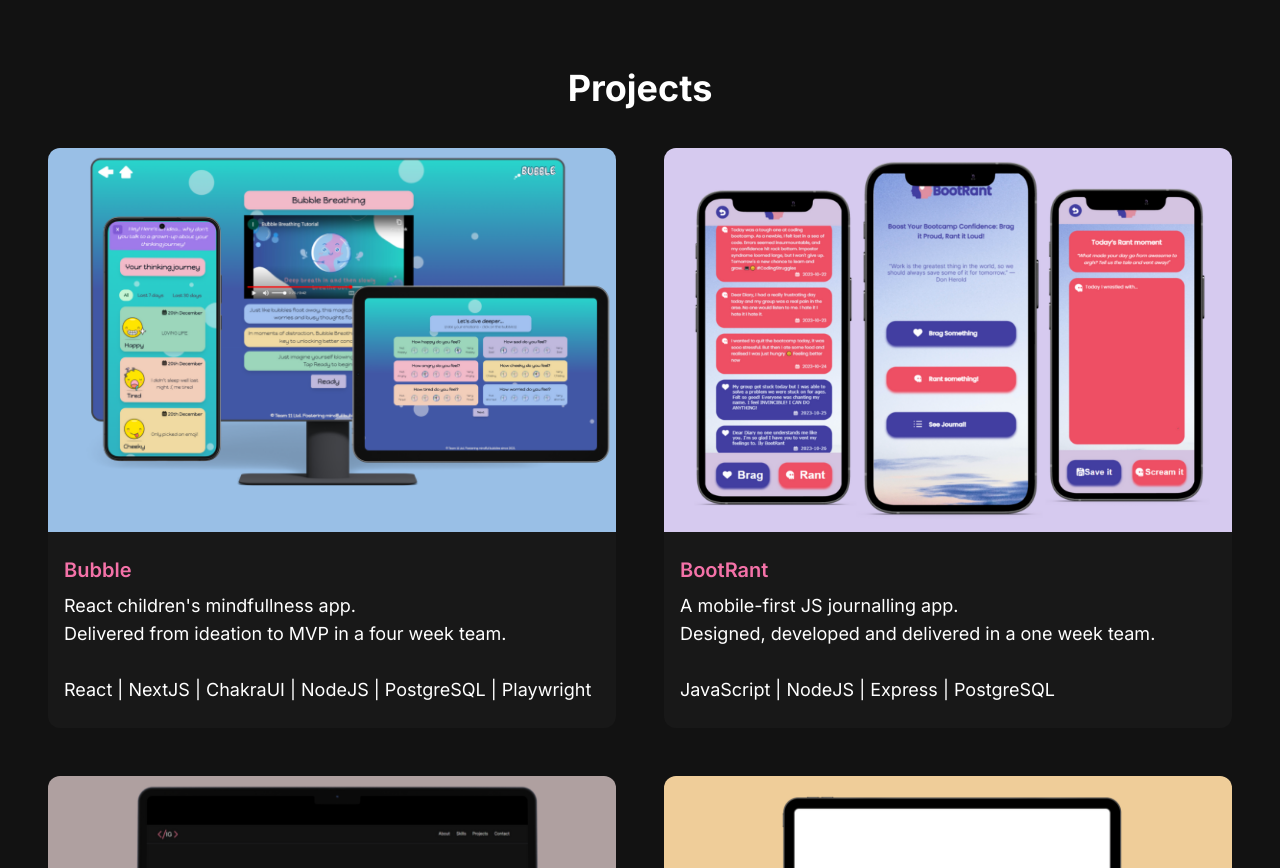
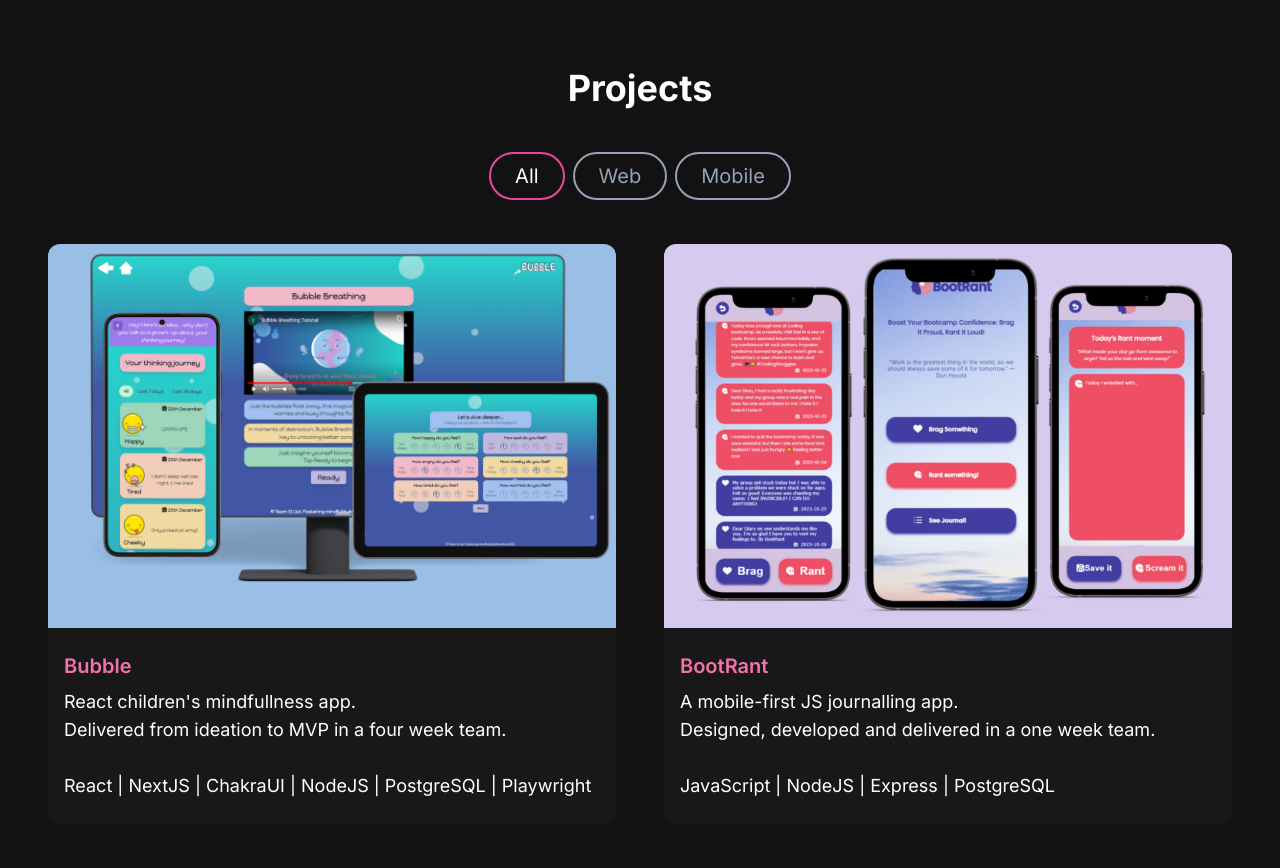
Before and after one commit to indiagrant/React-Portfolio-Site, a Next.js app: page / in a window 1280 px wide. Shown: the part 1880-2748 px from the top of the page. Built offline with nearby package versions, Linux system fonts and the light colour scheme.

Commit message:
project tag buttons added

```diff
--- a/src/app/components/ProjectSection.jsx
+++ b/src/app/components/ProjectSection.jsx
@@ -1,5 +1,7 @@
-import React from "react";
+"use client";
+import React, { useState } from "react";
 import ProjectCard from "./ProjectCard";
+import ProjectTag from "./ProjectTag";
 
 const projectsData = [
   {
@@ -73,13 +75,40 @@ const projectsData = [
 ];
 
 const ProjectSection = () => {
+  const [tag, setTag] = useState("All");
+
+  const handleTagChange = (newTag) => {
+    setTag(newTag);
+  };
+
+  const filteredProjects = projectsData.filter((project) =>
+    project.tag.includes(tag)
+  );
+
   return (
     <div id="projects">
-      <h2 className="text-4xl font-bold text-white mt-4 mb-10 text-center">
+      <h2 className="text-4xl font-bold text-white mt-4 mb-5 text-center">
         Projects
       </h2>
+      <div className="text-white flex flex-row justify-center items-center gap-2 py-6 mb-5">
+        <ProjectTag
+          onClick={handleTagChange}
+          name="All"
+          isSelected={tag === "All"}
+        />
+        <ProjectTag
+          onClick={handleTagChange}
+          name="Web"
+          isSelected={tag === "Web"}
+        />
+        <ProjectTag
+          onClick={handleTagChange}
+          name="Mobile"
+          isSelected={tag === "Mobile"}
+        />
+      </div>
       <div className="grid md:grid-cols-2 gap-12 md:gap-12 lg:pb-20 mb-20">
-        {projectsData.map((project) => (
+        {filteredProjects.map((project) => (
           <ProjectCard
             key={project.id}
             title={project.title}
--- /dev/null
+++ b/src/app/components/ProjectTag.jsx
@@ -0,0 +1,17 @@
+import React from "react";
+
+const ProjectTag = ({ name, onClick, isSelected }) => {
+  const buttonStyles = isSelected
+    ? "text-white border-pink-500"
+    : "text-slate-400 border-slate-400 hover:border-white hover:text-white";
+  return (
+    <button
+      className={`${buttonStyles} rounded-full border-2 px-6 py-2 text-xl cursor-pointer`}
+      onClick={() => onClick(name)}
+    >
+      {name}
+    </button>
+  );
+};
+
+export default ProjectTag;
```
